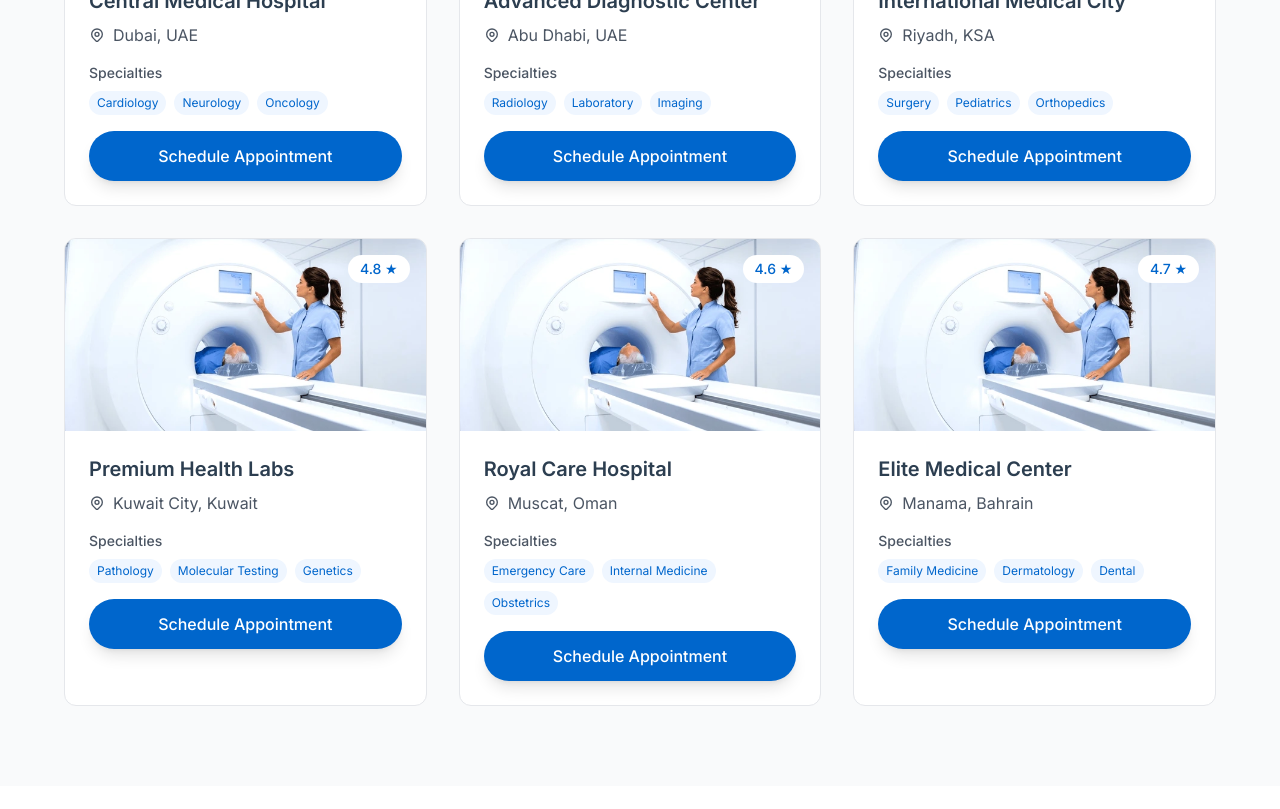
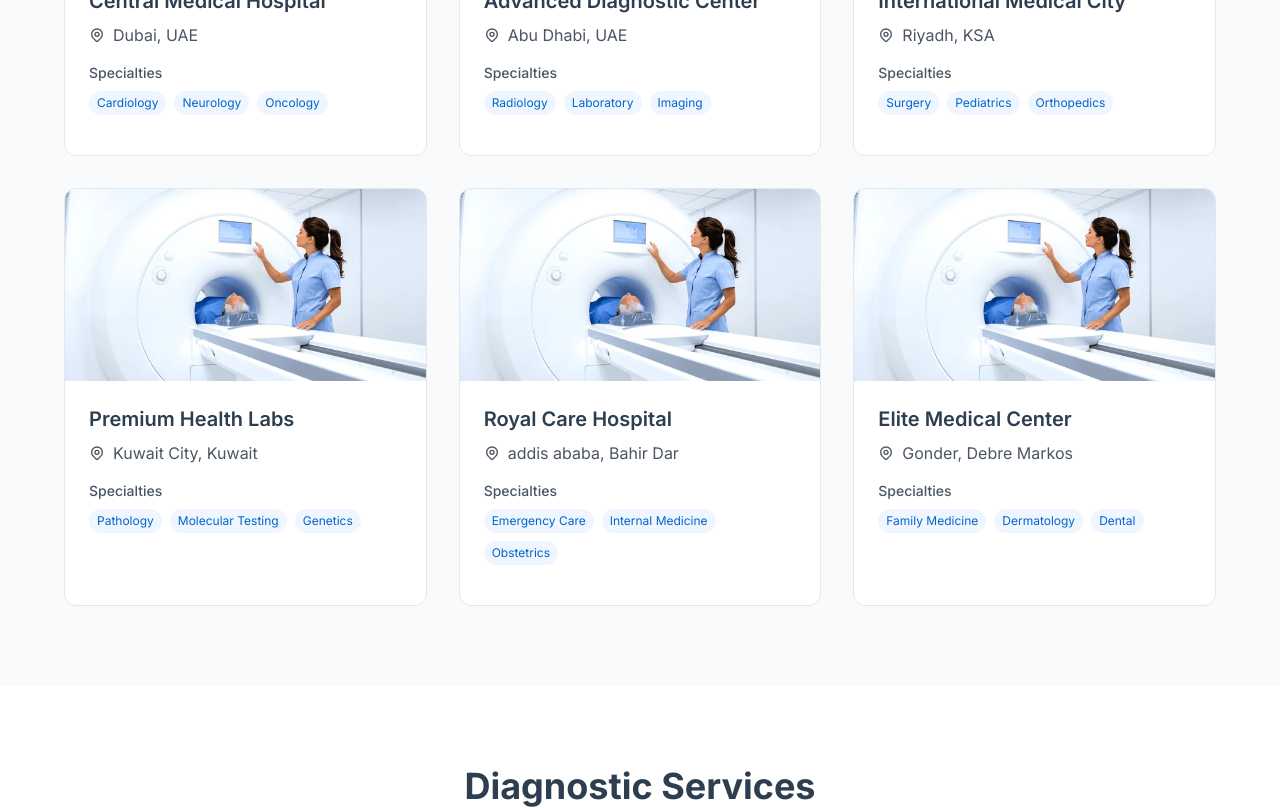
Before and after one commit to Hodadisbirhan/nova-medicine, a React (Vite) app: page / in a window 1280 px wide. Shown: the part 3760-4569 px from the top of the page. Built offline with nearby package versions, Linux system fonts and the light colour scheme.

Commit message:
commit change

```diff
--- a/src/components/Contact.jsx
+++ b/src/components/Contact.jsx
@@ -54,8 +54,8 @@ function Contact() {
         </svg>
       ),
       title: 'Phone',
-      content: '+971 4 123 4567',
-      link: 'tel:+97141234567'
+      content: '+251 995 324922',
+      link: 'tel:+251 995 324922'
     },
     {
       icon: (
@@ -100,7 +100,7 @@ function Contact() {
         </svg>
       ),
       title: 'Location',
-      content: 'Dubai Healthcare City, UAE',
+      content: 'Addis Ababa, Ethiopia',
       link: 'https://maps.google.com'
     }
   ];
--- a/src/components/Partners.jsx
+++ b/src/components/Partners.jsx
@@ -44,7 +44,7 @@ function Partners() {
       id: 5,
       name: 'Royal Care Hospital',
       category: 'hospital',
-      location: 'Muscat, Oman',
+      location: 'addis ababa, Bahir Dar',
       image: 'https://placehold.co/400x300?text=Hospital+3',
       specialties: ['Emergency Care', 'Internal Medicine', 'Obstetrics'],
       rating: 4.6
@@ -53,7 +53,7 @@ function Partners() {
       id: 6,
       name: 'Elite Medical Center',
       category: 'clinic',
-      location: 'Manama, Bahrain',
+      location: 'Gonder, Debre Markos',
       image: 'https://placehold.co/400x300?text=Medical+Center',
       specialties: ['Family Medicine', 'Dermatology', 'Dental'],
       rating: 4.7
@@ -114,9 +114,9 @@ function Partners() {
                   alt={partner.name}
                   className="w-full h-full object-cover"
                 />
-                <div className="absolute top-4 right-4 bg-white px-3 py-1 rounded-full text-sm font-medium text-primary">
+                {/* <div className="absolute top-4 right-4 bg-white px-3 py-1 rounded-full text-sm font-medium text-primary">
                   {partner.rating} ★
-                </div>
+                </div> */}
               </div>
 
               <div className="p-6">
@@ -162,9 +162,9 @@ function Partners() {
                   </div>
                 </div>
 
-                <button className="w-full btn-primary">
+                {/* <button className="w-full btn-primary">
                   Schedule Appointment
-                </button>
+                </button> */}
               </div>
             </div>
           ))}
```
